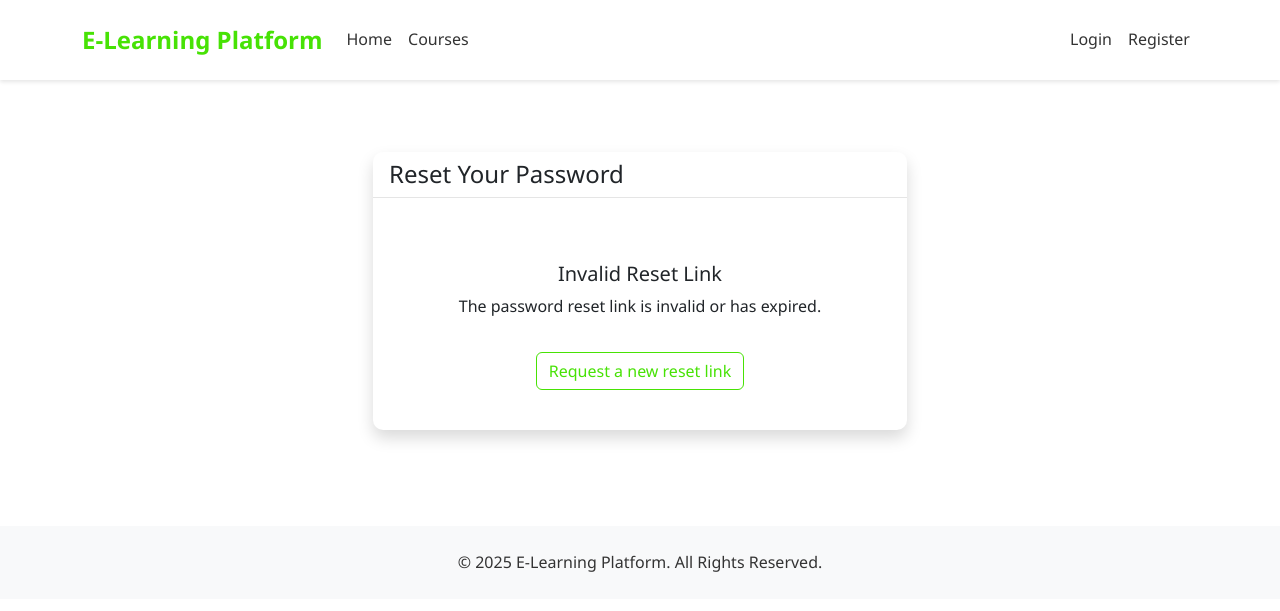
After one commit to Ariel-Aganze/learningspot_webApp, a Django app: page /accounts/password-reset/1/1/ in a window 1280 px wide. The commit adds this page. Shown: the top 611 px of the page. Run offline with Django 5.2, Linux system fonts and the light colour scheme.

Commit message:
Added the functionality of Forgot Password

```diff
--- a/elearning_platform/accounts/forms.py
+++ b/elearning_platform/accounts/forms.py
@@ -299,8 +299,8 @@ class CoursePeriodForm(forms.ModelForm):
         # If student is provided, get their approved courses
         if student:
             approved_courses = Course.objects.filter(
-                payment_proofs__user=student,
-                payment_proofs__status='approved'
+                paymentproof__user=student,
+                paymentproof__status='approved'
             ).distinct()
 
             self.fields['course'].queryset = approved_courses
--- a/elearning_platform/accounts/urls.py
+++ b/elearning_platform/accounts/urls.py
@@ -28,4 +28,8 @@ urlpatterns = [
 
     path('course-periods/<int:student_id>/', views.set_course_periods, name='set_course_periods'),
 
+    path('forgot-password/', views.forgot_password, name='forgot_password'),
+    path('password-reset/done/', views.password_reset_done, name='password_reset_done'),
+    path('password-reset/<uidb64>/<token>/', views.password_reset_confirm, name='password_reset_confirm'),
+
 ]
--- a/elearning_platform/accounts/views.py
+++ b/elearning_platform/accounts/views.py
@@ -25,6 +25,17 @@ from .forms import (
     TeacherCreateForm
 )
 from django.db.models import Max
+
+from django.shortcuts import render, redirect
+from django.contrib import messages
+from django.contrib.auth.tokens import default_token_generator
+from django.utils.http import urlsafe_base64_encode, urlsafe_base64_decode
+from django.utils.encoding import force_bytes, force_str
+from django.core.mail import send_mail
+from django.template.loader import render_to_string
+from django.contrib.auth import get_user_model
+from django.conf import settings
+from django.urls import reverse
 
 def is_admin(user):
     return user.is_staff or user.is_superuser
@@ -720,3 +731,84 @@ def set_course_periods(request, student_id):
         'edit_forms': edit_forms,
         'existing_periods': existing_periods
     })
+
+User = get_user_model()
+
+
+def forgot_password(request):
+    """View for initiating the password reset process"""
+    if request.method == 'POST':
+        email = request.POST.get('email')
+        try:
+            user = User.objects.get(email=email)
+            # Generate token
+            token = default_token_generator.make_token(user)
+            uid = urlsafe_base64_encode(force_bytes(user.pk))
+
+            # Build the reset URL
+            reset_url = request.build_absolute_uri(
+                reverse('password_reset_confirm', kwargs={'uidb64': uid, 'token': token})
+            )
+
+            # Prepare email
+            subject = 'Reset Your Password'
+            message = render_to_string('accounts/password_reset_email.html', {
+                'user': user,
+                'reset_url': reset_url,
+                'site_name': settings.SITE_NAME,
+            })
+
+            # Send email
+            send_mail(
+                subject,
+                message,
+                settings.DEFAULT_FROM_EMAIL,
+                [user.email],
+                fail_silently=False,
+                html_message=message,
+            )
+
+            messages.success(request, 'Password reset instructions have been sent to your email.')
+            return redirect('password_reset_done')
+        except User.DoesNotExist:
+            # Don't reveal if the email exists for security reasons
+            messages.success(request, 'Password reset instructions have been sent to your email if the account exists.')
+            return redirect('password_reset_done')
+
+    return render(request, 'accounts/forgot_password.html')
+
+def password_reset_done(request):
+    """View shown after password reset email is sent"""
+    return render(request, 'accounts/password_reset_done.html')
+
+def password_reset_confirm(request, uidb64, token):
+    """View for confirming the reset token and setting new password"""
+    try:
+        # Decode the user id
+        uid = force_str(urlsafe_base64_decode(uidb64))
+        user = User.objects.get(pk=uid)
+
+        # Verify token
+        if default_token_generator.check_token(user, token):
+            if request.method == 'POST':
+                # Process the form
+                password1 = request.POST.get('password1')
+                password2 = request.POST.get('password2')
+
+                if password1 and password2 and password1 == password2:
+                    # Set new password
+                    user.set_password(password1)
+                    user.save()
+                    messages.success(request, 'Your password has been reset successfully. You can now log in with your new password.')
+                    return redirect('login')
+                else:
+                    messages.error(request, 'Passwords do not match.')
+
+            # Show the form
+            return render(request, 'accounts/password_reset_confirm.html', {'validlink': True})
+        else:
+            # Invalid token
+            return render(request, 'accounts/password_reset_confirm.html', {'validlink': False})
+    except (TypeError, ValueError, OverflowError, User.DoesNotExist):
+        # Invalid user id
+        return render(request, 'accounts/password_reset_confirm.html', {'validlink': False})
--- /dev/null
+++ b/elearning_platform/templates/accounts/password_reset_confirm.html
@@ -0,0 +1,44 @@
+{% extends 'base.html' %}
+
+{% block title %}Reset Your Password - E-Learning Platform{% endblock %}
+
+{% block content %}
+<div class="container py-5">
+    <div class="row justify-content-center">
+        <div class="col-md-6">
+            <div class="card shadow">
+                <div class="card-header bg-white">
+                    <h4 class="mb-0">Reset Your Password</h4>
+                </div>
+                <div class="card-body">
+                    {% if validlink %}
+                        <p class="mb-4">Enter your new password below.</p>
+                        <form method="post">
+                            {% csrf_token %}
+                            <div class="mb-3">
+                                <label for="password1" class="form-label">New Password</label>
+                                <input type="password" name="password1" id="password1" class="form-control" required>
+                                <div class="form-text">Your password should be at least 8 characters long and include letters and numbers.</div>
+                            </div>
+                            <div class="mb-3">
+                                <label for="password2" class="form-label">Confirm New Password</label>
+                                <input type="password" name="password2" id="password2" class="form-control" required>
+                            </div>
+                            <div class="d-grid">
+                                <button type="submit" class="btn btn-primary">Reset Password</button>
+                            </div>
+                        </form>
+                    {% else %}
+                        <div class="text-center py-4">
+                            <i class="fas fa-exclamation-triangle fa-4x text-warning"></i>
+                            <h5 class="mt-4">Invalid Reset Link</h5>
+                            <p>The password reset link is invalid or has expired.</p>
+                            <a href="{% url 'forgot_password' %}" class="btn btn-outline-primary mt-3">Request a new reset link</a>
+                        </div>
+                    {% endif %}
+                </div>
+            </div>
+        </div>
+    </div>
+</div>
+{% endblock %}
```
Also changed, not shown: elearning_platform/elearning_platform/settings.py (+10 -0 lines), elearning_platform/templates/accounts/admin_dashboard.html (+7 -16 lines), elearning_platform/templates/accounts/forgot_password.html (added, +35 -0 lines), elearning_platform/templates/accounts/login.html (+12 -0 lines), elearning_platform/templates/accounts/password_reset_done.html (added, +28 -0 lines), elearning_platform/templates/accounts/password_reset_email.html (added, +64 -0 lines), elearning_platform/templates/accounts/student_dashboard.html (+3 -5 lines), elearning_platform/db.sqlite3, elearning_platform/media/payment_proofs/momo1_q4jKCyF.png (added).
